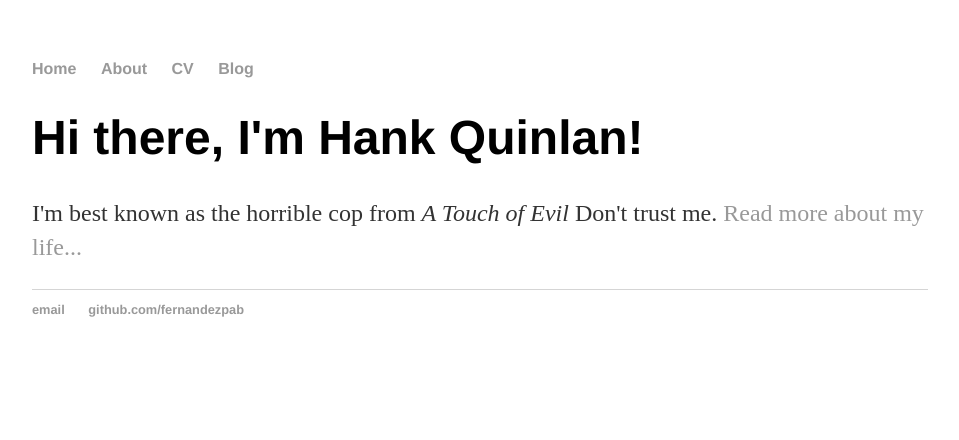
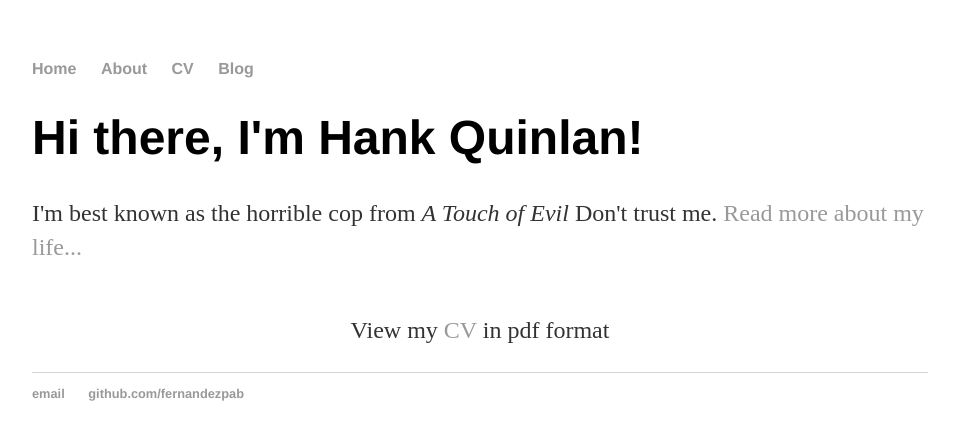
Before and after one commit to fernandezpab/fernandezpab.github.io, a Jekyll site: the page built from cv/index.html, in a window 1280 px wide. Shown: the top 440 px of the page, without its empty margins (160-1119 px from the left). Built offline with Jekyll 4.4.1, drawn with Linux system fonts in a browser that asks for light colours.

Commit message:
Update index.html

```diff
--- a/cv/index.html
+++ b/cv/index.html
@@ -1,8 +1,14 @@
 ---
 layout: default
-title: Hank Quinlan, Horrible Cop
+title: Pablo Fernandez, Curriculum Vitae
 ---
 <div class="blurb">
 	<h1>Hi there, I'm Hank Quinlan!</h1>
 	<p>I'm best known as the horrible cop from <em>A Touch of Evil</em> Don't trust me. <a href="/about">Read more about my life...</a></p>
+	<div style="width:100%">
+	<div style="max-width:1200px;margin:0px auto;padding: 1px 20px;text-align:center">
+		<p>View my <a href="https://fernandezpab.github.io/cv/CV.pdf">CV</a> in pdf format</p>
+	</div>
+</div>
+
 </div><!-- /.blurb -->
```
